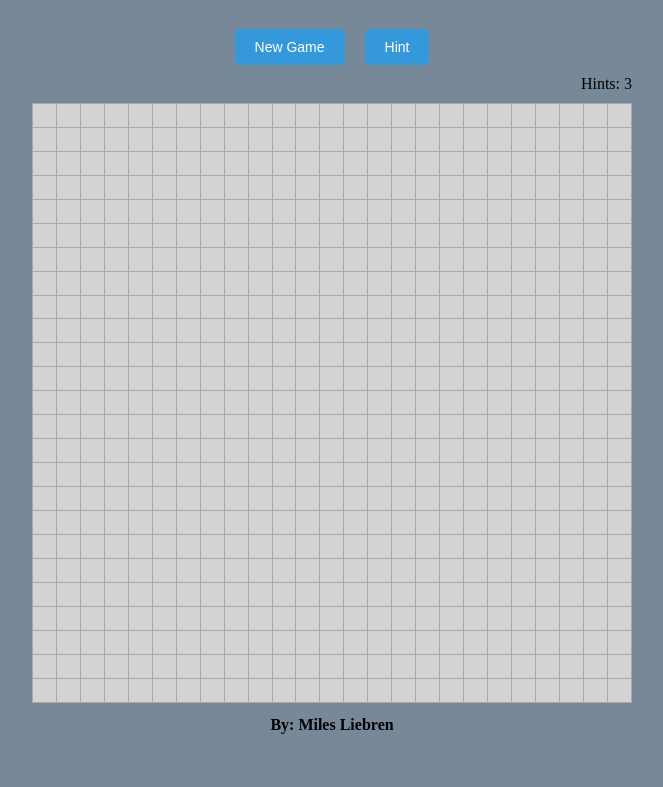
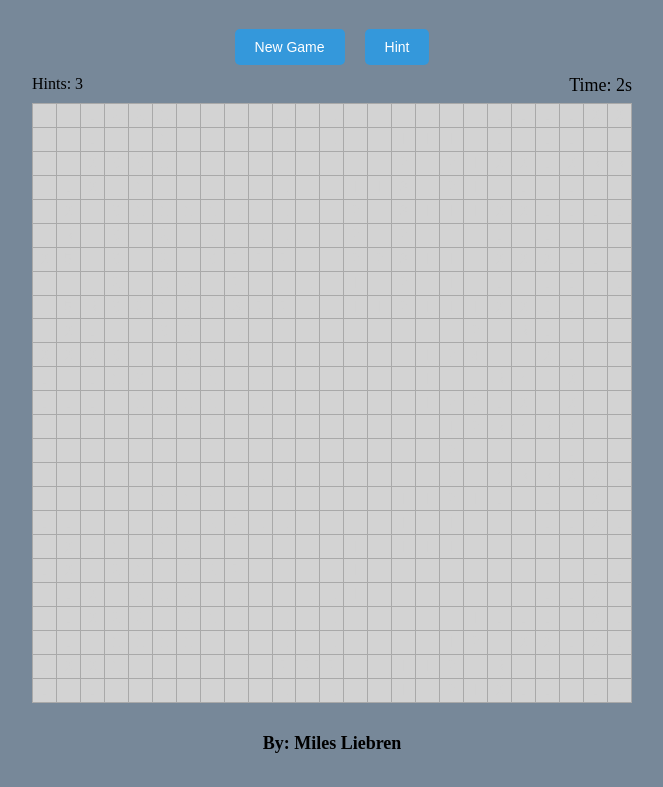
Before and after one commit to milesliebren/Minesweeper, a website: page minesweeper-express/public/index.html in a window 1280 px wide. Both pictures are taken after a click on the button "Medium". Shown: the part 79-866 px from the top of the page, without its empty margins (308-971 px from the left). Before the commit the page ends 844 px from the top, so only its background shows below. Drawn offline with Linux system fonts and the light colour scheme.

Commit message:
added timer

```diff
--- a/minesweeper-express/public/index.html
+++ b/minesweeper-express/public/index.html
@@ -18,6 +18,9 @@
       <div class="counter" id="hint-counter">
         Hints: 3
       </div>
+      <div id="timer">
+        Time: 0s
+      </div>
     </div>
       <table id="game-grid"></table>
       <h2>By: Miles Liebren</h2>
--- a/minesweeper-express/public/script.js
+++ b/minesweeper-express/public/script.js
@@ -1,5 +1,7 @@
 document.addEventListener('DOMContentLoaded', function () {
   let gameEnded = false;
+  let timerInterval; // Variable to store the timer interval
+  let timeElapsed = 0; // Variable to store the elapsed time in seconds
   const gridSize = 25;
   let numMines;
   let numberOfHints = 3; // Add this variable for hint counter
@@ -70,6 +72,10 @@ document.addEventListener('DOMContentLoaded', function () {
   function startGame(level) {
     removeModal(); // Remove the level selection modal
     removeGrid(); // Remove the existing grid
+    timeElapsed = 0; // Reset the elapsed time when starting a new game
+    updateTimerDisplay(); // Update the timer display
+    startTimer(); // Start the timer
+
     switch (level) {
       case 'easy':
         numMines = 50;
@@ -194,8 +200,28 @@ document.addEventListener('DOMContentLoaded', function () {
     }
   }
 
+  function startTimer() {
+    // Start the timer interval
+    timerInterval = setInterval(function () {
+      timeElapsed++;
+      updateTimerDisplay();
+    }, 1000); // Update every 1000 milliseconds (1 second)
+  }
+
+  function stopTimer() {
+    // Stop the timer interval
+    clearInterval(timerInterval);
+  }
+
+  function updateTimerDisplay() {
+    // Display the elapsed time in seconds
+    const timerDisplay = document.getElementById('timer');
+    timerDisplay.textContent = `Time: ${timeElapsed}s`;
+  }
+
   function endGame(win) {
     gameEnded = true;
+    stopTimer(); // Stop the timer
     if (!win) {
       revealMines();
       setTimeout(function () {
--- a/minesweeper-express/public/styles.css
+++ b/minesweeper-express/public/styles.css
@@ -62,9 +62,10 @@ h1
 
 h2
 {
-  font-size: medium;
+  font-size: large;
   font: italic, bolder;
   text-align: center;
+  margin-top: 30px;
 }
 
 .modal {
@@ -138,11 +139,11 @@ h2
 
 .counter-container {
   display: flex;
-  justify-content: flex-end;
+  justify-content: space-between;
   width: 75vh;
+  font-size: large;
 }
 
-/* Add this style for the hint counter */
 .counter {
   font-size: 16px;
   margin-bottom: 10px;
```
